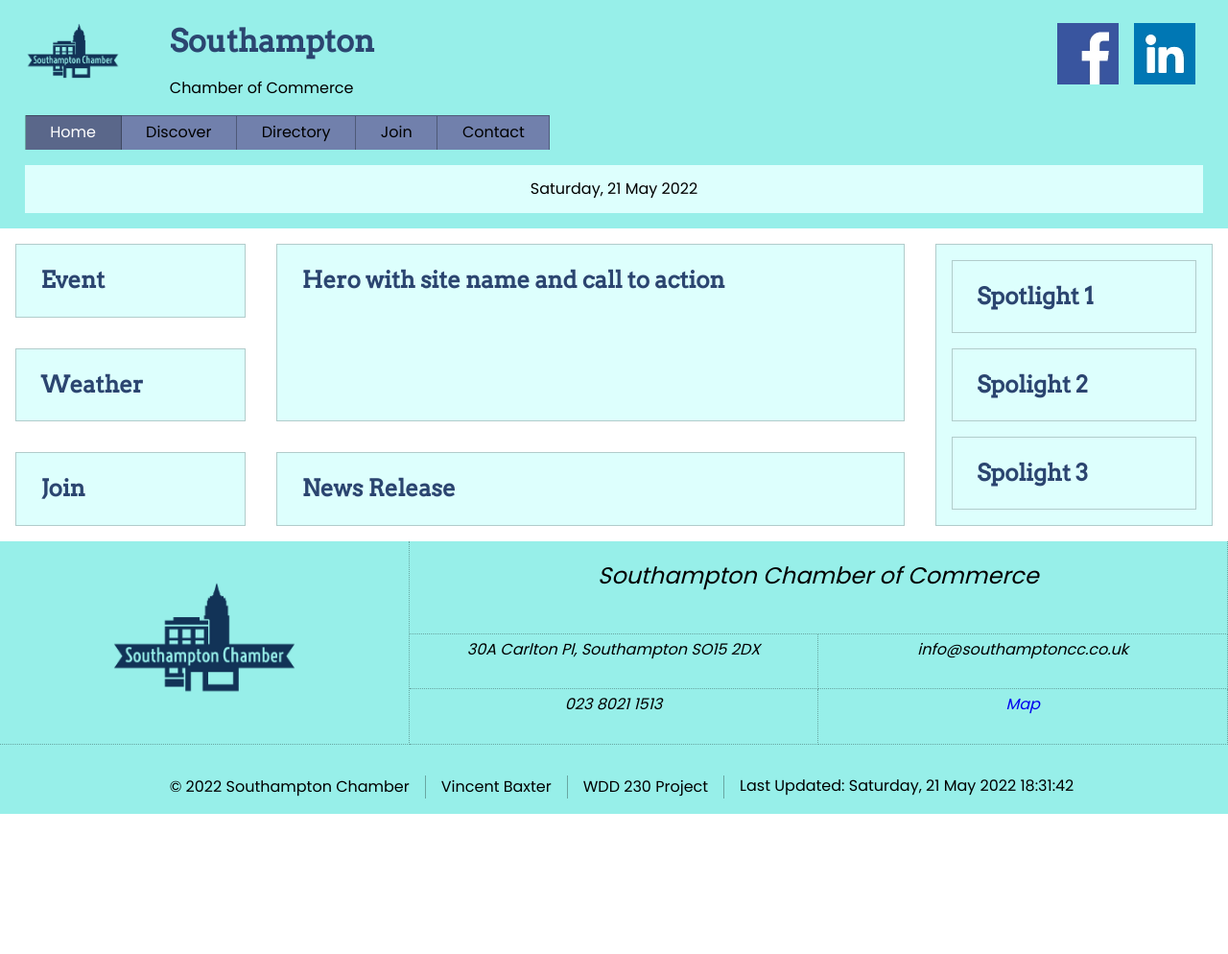
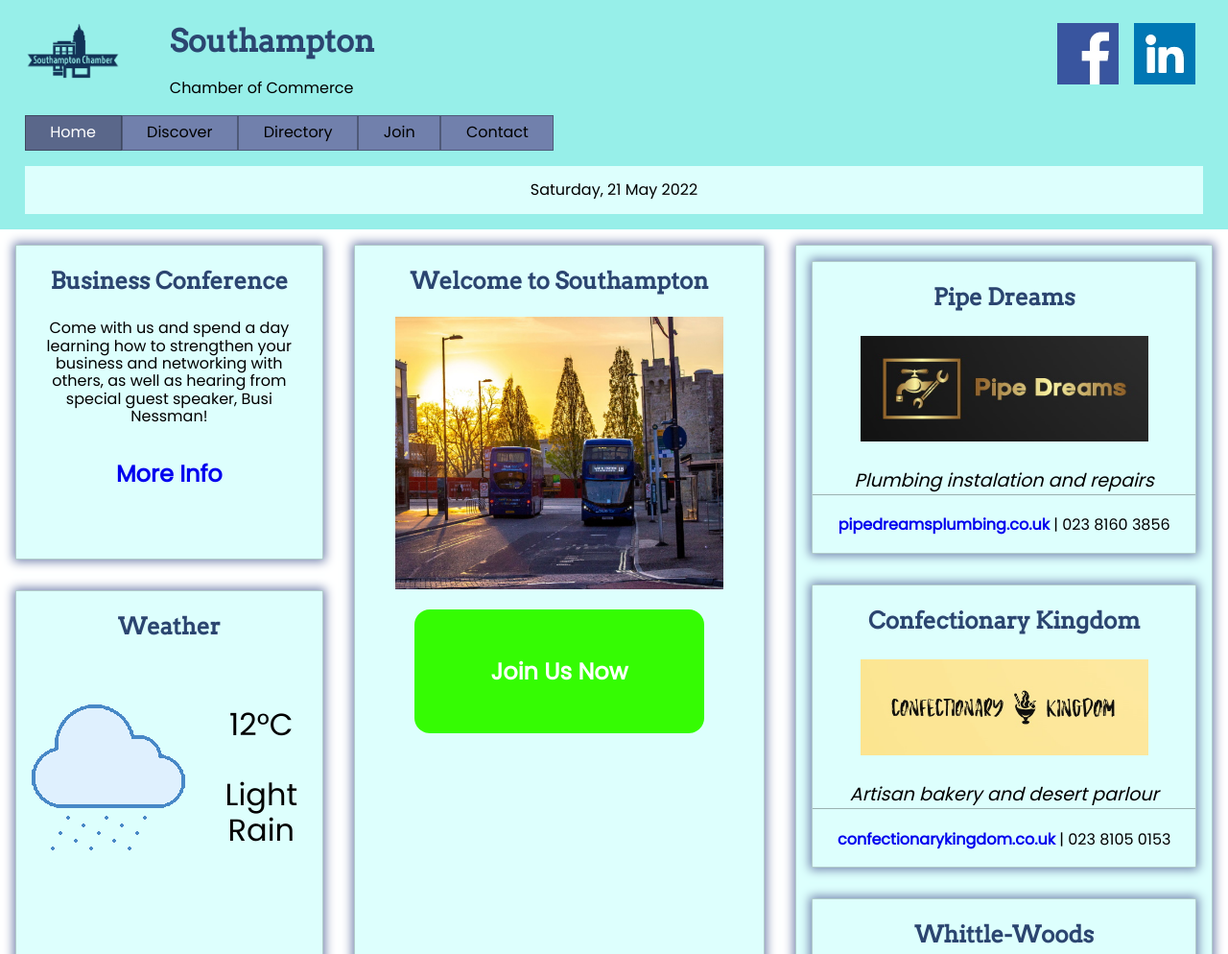
Before and after one commit to VBaxter3121/wdd230, a plain HTML site: page chamber/index.html in a window 1280 px wide. Shown: the top 994 px of the page at 96% size. Before the commit the page ends 848 px from the top, so only its background shows below. Drawn offline with Linux system fonts and the light colour scheme.

Commit message:
Week 5 Assignment 1st Push

```diff
--- a/chamber/css/base.css
+++ b/chamber/css/base.css
@@ -33,6 +33,9 @@ nav ul li a {
     padding: .8rem 2vw;
     border-top: 1px solid rgba(0,0,0,0.3);
     transition: 250ms;
+}
+nav ul li:nth-of-type(5) {
+    border-bottom: 1px solid rgba(0,0,0,0.3);
 }
 nav ul li a:hover {
     background-color: rgba(0,0,0,0.5);
@@ -84,6 +87,8 @@ main section {
     background-color: #DDFFFD;
     border: 1px solid rgba(0,0,0,0.2);
     margin: 1rem;
+    text-align: center;
+    box-shadow: 0 0 10px 0.1rem #7180AC;
 }
 main section h2 {
     padding: .2rem 2vw;
@@ -91,16 +96,73 @@ main section h2 {
 main {
     padding-bottom: 2rem;
 }
+main p {
+    padding: .2rem 2vw;
+}
+main a {
+    text-decoration: none;
+    font-weight: bold;
+    font-size: 1.5em;
+}
+main a:hover {
+    background-color: rgba(0,0,0,0.2);
+    color: #000;
+}
 .spotlights {
     border: 1px solid rgba(0,0,0,0.2);
     margin: 1rem;
     background-color: rgba(221, 255, 253);
+    box-shadow: 0 0 10px 0.1rem #7180AC;
 }
 .spotlights section {
     margin: 1rem;
 }
+.spotlights section img {
+    width: 300px;
+    padding: .2rem 2vw;
+}
+.spotlights a {
+    font-size: 1em;
+}
+.spotlights section p:nth-of-type(1) {
+    border-bottom: 1px solid rgba(0,0,0,0.3);
+    font-style: italic;
+    font-size: 1.2em;
+}
 .spot3, .join {
     display: none;
+}
+#weather-flex {
+    display: flex;
+    justify-content: space-evenly;
+    margin: 1em 0;
+    font-size: 2em;
+    align-items: center;
+}
+#weather-flex img {
+    width: 160px;
+    height: 100%;
+    padding: 1rem;
+}
+.hero img {
+    margin: 1rem;
+    display: block;
+    margin: auto;
+    width: 80%;
+}
+.join-button {
+    padding: 1rem 3rem;
+    background-color: #35fc03;
+    color: #fff;
+    border-radius: 1rem;
+}
+.hero a {
+    position: relative;
+    bottom: 5rem;
+    padding: 2rem 6rem;
+}
+.join p:nth-of-type(2) {
+    padding: 1rem 0;
 }
 footer {
     background-color: #97EFE9;
--- a/chamber/css/large.css
+++ b/chamber/css/large.css
@@ -1,14 +1,23 @@
-@media only screen and (min-width: 70em) {
+@media only screen and (min-width: 80em) {
     nav ul#main-nav {
         display: flex;
-        border-left: 1px solid rgba(0,0,0,0.3);
         margin: 0 2vw;
     }
     #hamburger {
         display: none;
     }
+    nav ul li a:nth-last-of-type(1) {
+        border-left: 1px solid rgba(0,0,0,0.3);
+    }
+    nav ul li:nth-of-type(5) {
+        border-bottom: none;
+    }
     nav ul li a {
         padding: 0.5rem 2vw;
+        border-bottom: 1px solid rgba(0,0,0,0.3);
+    }
+    main {
+        grid-template-columns: 1fr 2fr 1fr;
     }
     .spot3 {
         display: block;
@@ -18,10 +27,13 @@
     }
     .hero {
         grid-area: 1 / 2 / 3 / 4;
+
     }
     .spotlights {
         grid-area: 1 / 4 / 4 / 5;
-        display: block;
+        display: flex;
+        flex-direction: column;
+        justify-content: space-between;
     }
     .spotlights section {
         width: unset;
@@ -31,6 +43,10 @@
     }
     .join {
         grid-area: 3 / 1 / 4 / 2;
+    }
+    .hero a {
+        top: 4.5rem;
+        padding: 3rem 5rem;
     }
     .news {
         grid-area: 3 / 2 / 4 / 4;
--- a/chamber/css/medium.css
+++ b/chamber/css/medium.css
@@ -1,4 +1,4 @@
-@media only screen and (min-width: 40em) {
+@media only screen and (min-width: 55em) {
     nav ul li a {
         border-right: 1px solid rgba(0,0,0,0.3);
     }
--- a/chamber/index.html
+++ b/chamber/index.html
@@ -48,30 +48,55 @@
     </header>
     <main>
         <section class="hero">
-            <h2>Hero with site name and call to action</h2>
+            <h2>Welcome to Southampton</h2>
+            <img src="images/southampton.jpg" alt="Image of Southampton street">
+            <a href="#" class="join-button">Join Us Now</a>
         </section>
         <section class="event">
-            <h2>Event</h2>
+            <h2>Business Conference</h2>
+            <p>Come with us and spend a day learning how to strengthen your
+                business and networking with others, as well as hearing from
+                special guest speaker, Busi Nessman!<br><br><br><a href="#">More Info</a></p>
         </section>
         <section class="weather">
             <h2>Weather</h2>
+            <div id="weather-flex">
+                <img src="images/weather-icon.png" alt="Rain cloud icon">
+                <p>12°C<br><br>Light Rain</p>
+            </div>
         </section>
         <section class="news">
             <h2>News Release</h2>
+            <p>Lorem ipsum dolor, sit amet consectetur adipisicing elit.
+                Nobis necessitatibus explicabo ipsam fugit porro repellat
+                autem harum dolore temporibus. Ex, veritatis rerum esse nisi
+                eligendi odit harum tempora sunt voluptate!</p>
         </section>
         <div class="spotlights">
             <section>
-                <h2>Spotlight 1</h2>
+                <h2>Pipe Dreams</h2>
+                <img src="images/pipe-dreams-logo.jpg" alt="Pipe Dreams logo" width="383">
+                <p>Plumbing instalation and repairs</p>
+                <p><a href="#">pipedreamsplumbing.co.uk</a> | 023 8160 3856</p>
             </section>
             <section>
-                <h2>Spolight 2</h2>
+                <h2>Confectionary Kingdom</h2>
+                <img src="images/confectionary-kingdom-logo.jpg" alt="Confectionary Kingdom logo" width="383">
+                <p>Artisan bakery and desert parlour</p>
+                <p><a href="#">confectionarykingdom.co.uk</a> | 023 8105 0153</p>
             </section>
             <section class="spot3">
-                <h2>Spolight 3</h2>
+                <h2>Whittle-Woods</h2>
+                <img src="images/whittle-woods-logo.jpg" alt="Whittle-Woods logo" width="383">
+                <p>Expert handcrafted furniture</p>
+                <p><a href="#">whittlewoods.co.uk</a> | 023 8167 1725</p>
             </section>
         </div>
         <section class="join">
             <h2>Join</h2>
+            <p>Discover the benefits of becoming a member, and take your
+                organisation to the next level!</p>
+            <p><a href="#" class="join-button">Join Now</a></p>
         </section>
     </main>
     <footer>
```
Also changed, not shown: chamber/images/confectionary-kingdom-logo.jpg (added), chamber/images/pipe-dreams-logo.jpg (added), chamber/images/southampton.jpg (added), chamber/images/weather-icon.png (added), chamber/images/whittle-woods-logo.jpg (added).
